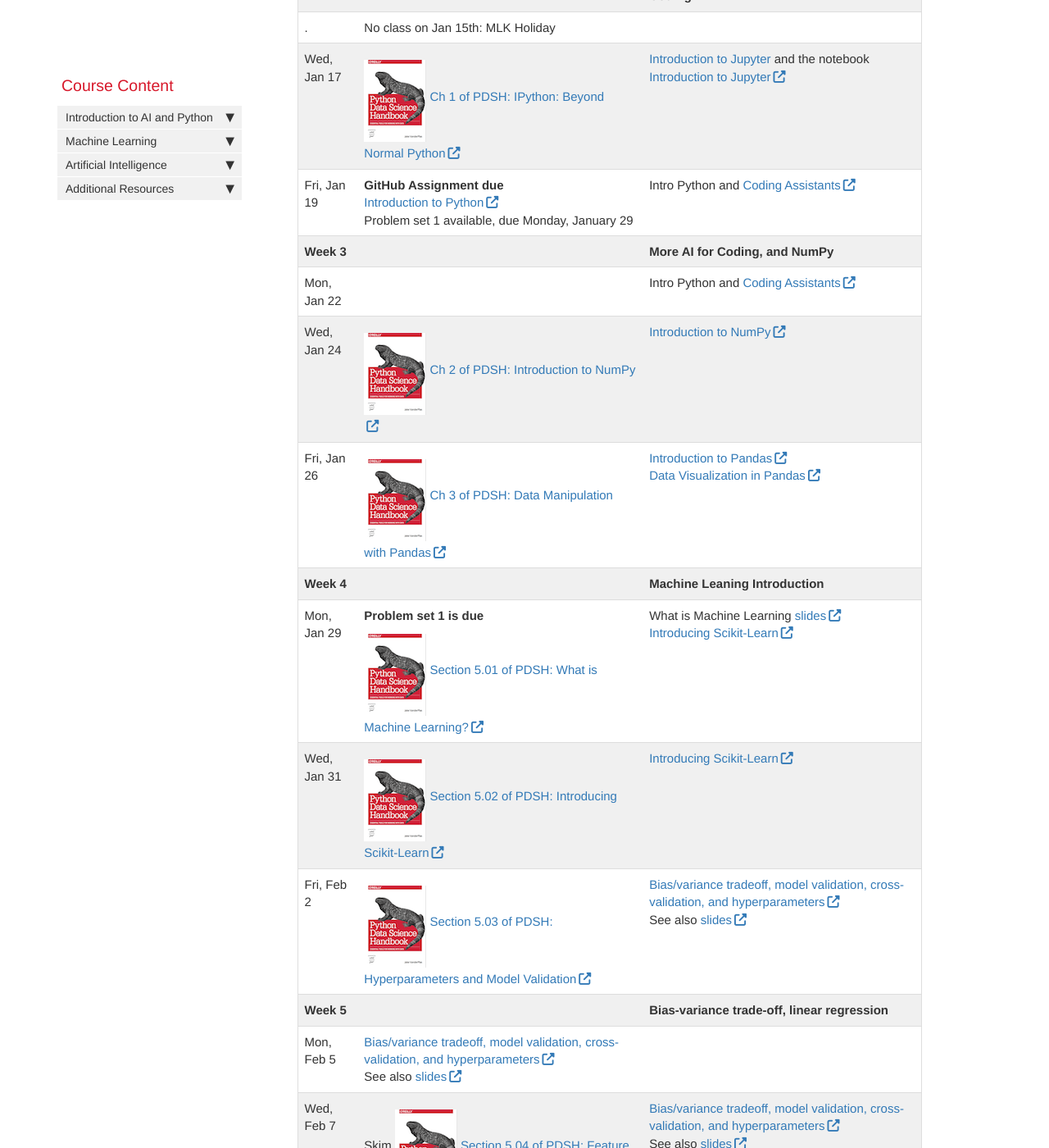
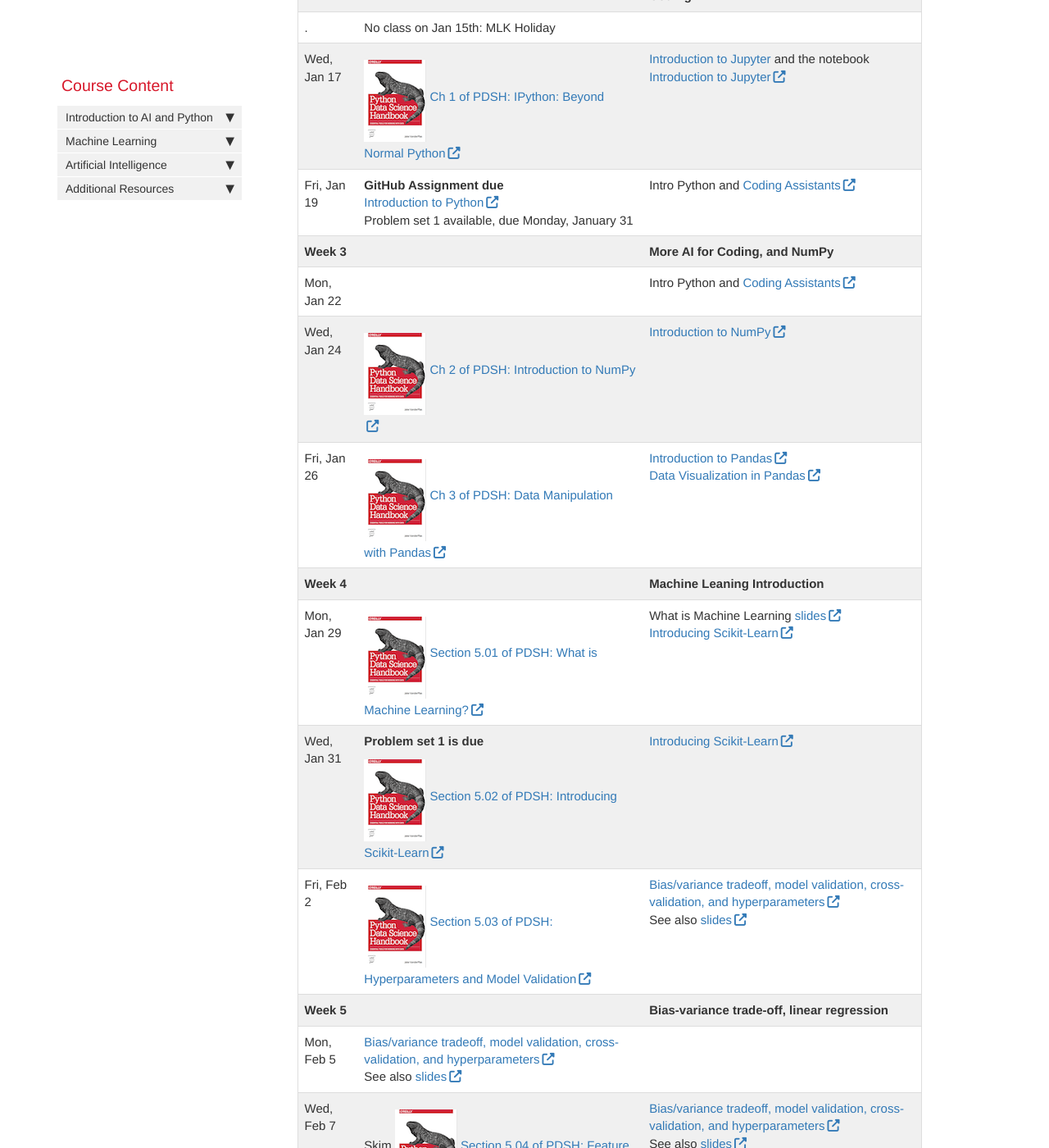
Before and after one commit to AIBiology/aibiology.github.io, a Jekyll site: the page built from index.md, in a window 1280 px wide and 1400 px high, scrolled down 4069 px. Shown: the whole window at 82% size. Built offline with Jekyll 4.4.1, drawn with Linux system fonts in a browser that asks for light colours; nearby versions of some CDN libraries; comment, search, counter and statistics services are not loaded.

Commit message:
Update assignment 1 dates

```diff
--- a/_config.yml
+++ b/_config.yml
@@ -121,7 +121,7 @@ github: [metadata]
 
 gh_1_due: "Friday, January 19"
 
-ps_1_due: "Monday, January 29"
+ps_1_due: "Monday, January 31"
 ps_2_due: "Friday, February 16"
 ps_3_due: "Friday, February 23"
 ps_4_due: "Friday, March 8"
--- a/index.md
+++ b/index.md
@@ -122,8 +122,8 @@
 Wed, Jan 24 | [![PDHS Image](images/PDSH-cover-small.png) Ch 2 of PDSH: Introduction to NumPy](https://jakevdp.github.io/PythonDataScienceHandbook/02.00-introduction-to-numpy.html) | [Introduction to NumPy](https://github.com/AIBiology/Jupyter_Content/blob/main/03_Intro_to_Numpy_Student.ipynb)
 Fri, Jan 26 |[![PDHS Image](images/PDSH-cover-small.png) Ch 3 of PDSH: Data Manipulation with Pandas](https://jakevdp.github.io/PythonDataScienceHandbook/03.00-introduction-to-pandas.html)  |   [Introduction to Pandas](https://github.com/AIBiology/Jupyter_Content/blob/main/04_Intro_to_Pandas_student.ipynb) <br> [Data Visualization in Pandas](https://github.com/AIBiology/Jupyter_Content/blob/main/05_Pandas_data_vis.ipynb)
 **Week 4** || **Machine Leaning Introduction**
-Mon, Jan 29 | **Problem set 1 is due**<br> [![PDHS Image](images/PDSH-cover-small.png) Section 5.01 of PDSH: What is Machine Learning?](https://jakevdp.github.io/PythonDataScienceHandbook/05.01-what-is-machine-learning.html) | What is Machine Learning [slides](https://docs.google.com/presentation/d/1SDsBlVdvaQRMeW7G_AJ4MB6T2uqJVj6am1BaWbnbDMw/edit?usp=sharing)<br>[Introducing Scikit-Learn](https://github.com/AIBiology/Jupyter_Content/blob/main/07_Intro_sklearn_student.ipynb)
-Wed, Jan 31 | [![PDHS Image](images/PDSH-cover-small.png) Section 5.02 of PDSH: Introducing Scikit-Learn](https://jakevdp.github.io/PythonDataScienceHandbook/05.02-introducing-scikit-learn.html) | [Introducing Scikit-Learn](https://github.com/AIBiology/Jupyter_Content/blob/main/07_Intro_sklearn_student.ipynb)
+Mon, Jan 29 | [![PDHS Image](images/PDSH-cover-small.png) Section 5.01 of PDSH: What is Machine Learning?](https://jakevdp.github.io/PythonDataScienceHandbook/05.01-what-is-machine-learning.html) | What is Machine Learning [slides](https://docs.google.com/presentation/d/1SDsBlVdvaQRMeW7G_AJ4MB6T2uqJVj6am1BaWbnbDMw/edit?usp=sharing)<br>[Introducing Scikit-Learn](https://github.com/AIBiology/Jupyter_Content/blob/main/07_Intro_sklearn_student.ipynb)
+Wed, Jan 31 | **Problem set 1 is due**<br> [![PDHS Image](images/PDSH-cover-small.png) Section 5.02 of PDSH: Introducing Scikit-Learn](https://jakevdp.github.io/PythonDataScienceHandbook/05.02-introducing-scikit-learn.html) | [Introducing Scikit-Learn](https://github.com/AIBiology/Jupyter_Content/blob/main/07_Intro_sklearn_student.ipynb)
 Fri, Feb 2 | [![PDSH Image](images/PDSH-cover-small.png) Section 5.03 of PDSH: Hyperparameters and Model Validation](https://jakevdp.github.io/PythonDataScienceHandbook/05.03-hyperparameters-and-model-validation.html) | [Bias/variance tradeoff, model validation, cross-validation, and hyperparameters](https://github.com/AIBiology/Jupyter_Content/blob/main/08_Bias_variance_tradeoff_student.ipynb) <br> See also [slides](https://docs.google.com/presentation/d/1WmVVNN_YaTHhnlt1Hu4ZbCXabACqsb4QZoUEFUKt39o/edit?usp=sharing)
 **Week 5** || **Bias-variance trade-off, linear regression**
  Mon, Feb 5 |  [Bias/variance tradeoff, model validation, cross-validation, and hyperparameters](https://github.com/AIBiology/Jupyter_Content/blob/main/08_Bias_variance_tradeoff_student.ipynb) <br> See also [slides](https://docs.google.com/presentation/d/1WmVVNN_YaTHhnlt1Hu4ZbCXabACqsb4QZoUEFUKt39o/edit?usp=sharing)
```
